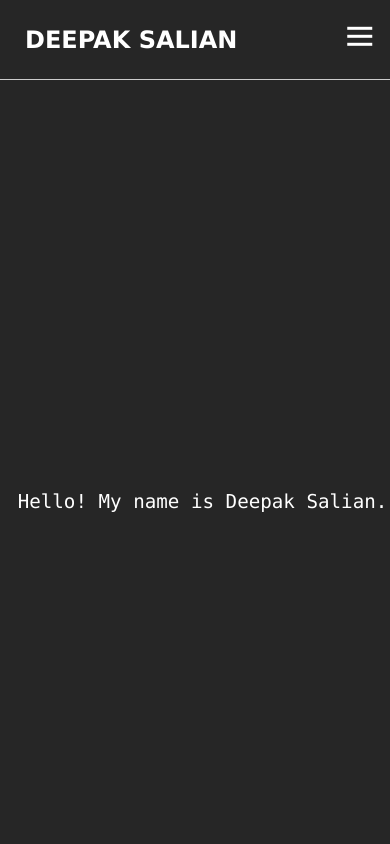
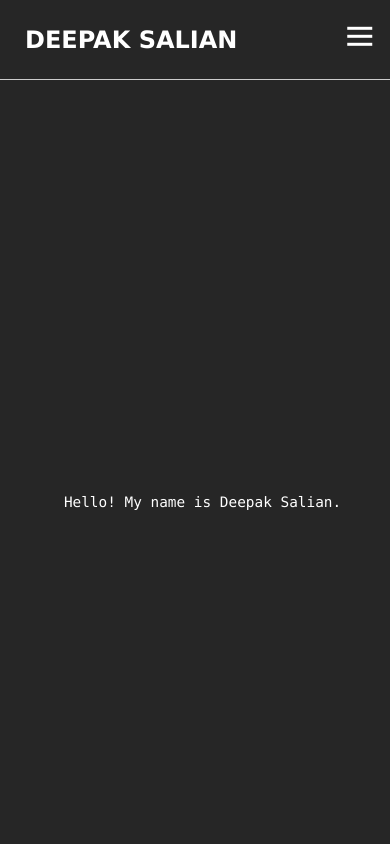
Before and after one commit to dsalian19/dsalian19.github.io, a plain HTML site: page index.html in a window 390 px wide. Shown: the top 844 px of the page. Drawn offline with Linux system fonts and the light colour scheme.

Commit message:
made homepage mobile friendly

```diff
--- a/styles.css
+++ b/styles.css
@@ -221,9 +221,14 @@
 
 /* Small Screen Typewriter */
 
-@media screen and (max-width: 960px) {
+@media screen and (max-width: 1100px) {
   .typewriter__texts li {
-    font-size: 1.2em;
+    font-size: 2em;
+  }
+}
+@media screen and (max-width: 700px) {
+  .typewriter__texts li {
+    font-size: 0.9em;
   }
 }
 
```
